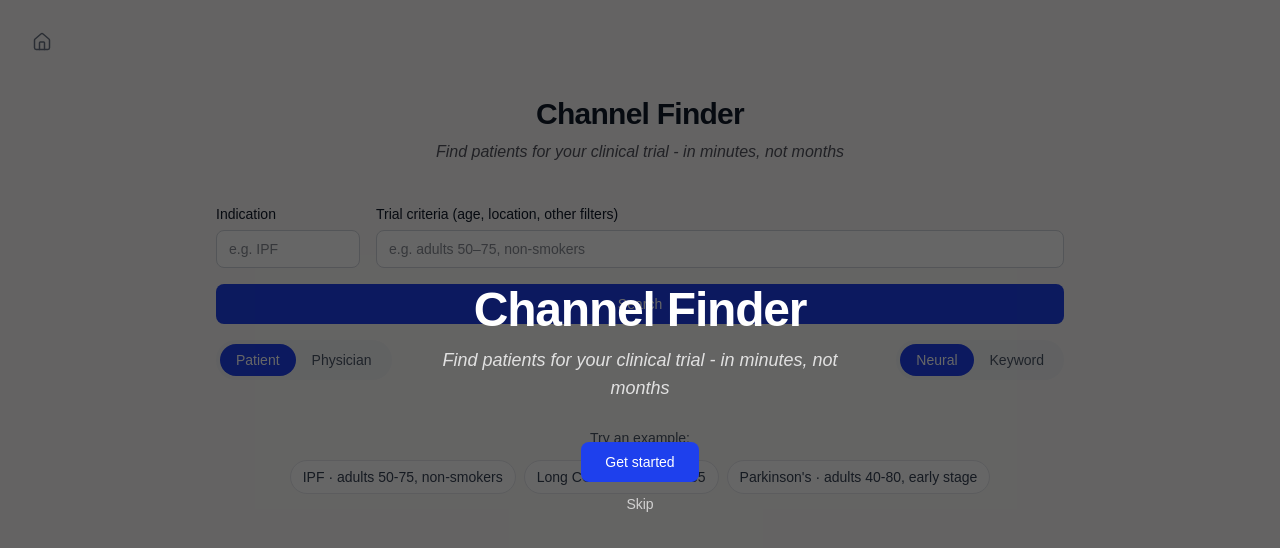
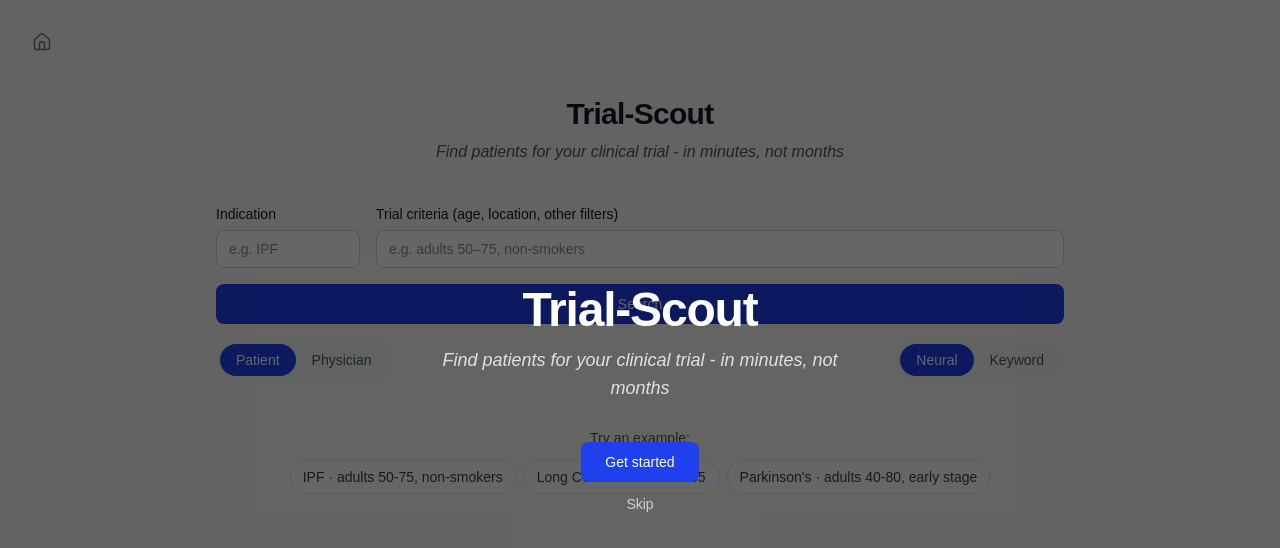
Before and after one commit to jyd-hu/patient-recruitment-search, a Next.js app: page / in a window 1280 px wide. Shown: the top 548 px of the page. Built offline with nearby package versions, Linux system fonts and the light colour scheme.

Commit message:
naming change

```diff
--- a/app/layout.tsx
+++ b/app/layout.tsx
@@ -14,8 +14,8 @@ const geistMono = Geist_Mono({
 });
 
 export const metadata: Metadata = {
-  title: "Create Next App",
-  description: "Generated by create next app",
+  title: "Trial-Scout",
+  description: "Find patients for your clinical trial - in minutes, not months",
 };
 
 export default function RootLayout({
--- a/app/page.tsx
+++ b/app/page.tsx
@@ -947,7 +947,7 @@ function OnboardingOverlay({
       {isWelcome ? (
         <div className="relative z-10 flex h-full flex-col items-center justify-center px-6 text-center">
           <h2 className="text-4xl font-semibold tracking-tight text-white sm:text-5xl">
-            Channel Finder
+            Trial-Scout
           </h2>
           <p className="mt-3 max-w-md text-base italic text-white/80 sm:text-lg">
             Find patients for your clinical trial - in minutes, not months
@@ -1196,7 +1196,7 @@ export default function Home() {
       <main className="mx-auto max-w-4xl px-6 pt-24 pb-24">
         <header className="mb-10 text-center">
           <h1 className="text-3xl font-semibold tracking-tight">
-            Channel Finder
+            Trial-Scout
           </h1>
           <p className="mt-2 text-base italic text-zinc-600">
             Find patients for your clinical trial - in minutes, not months
```
